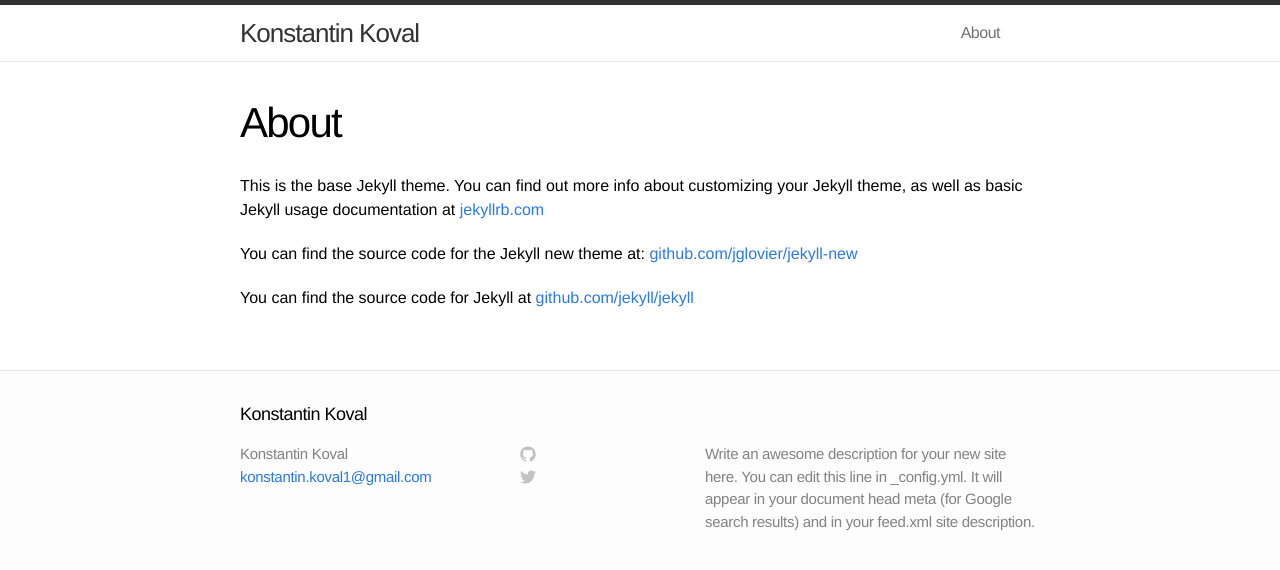
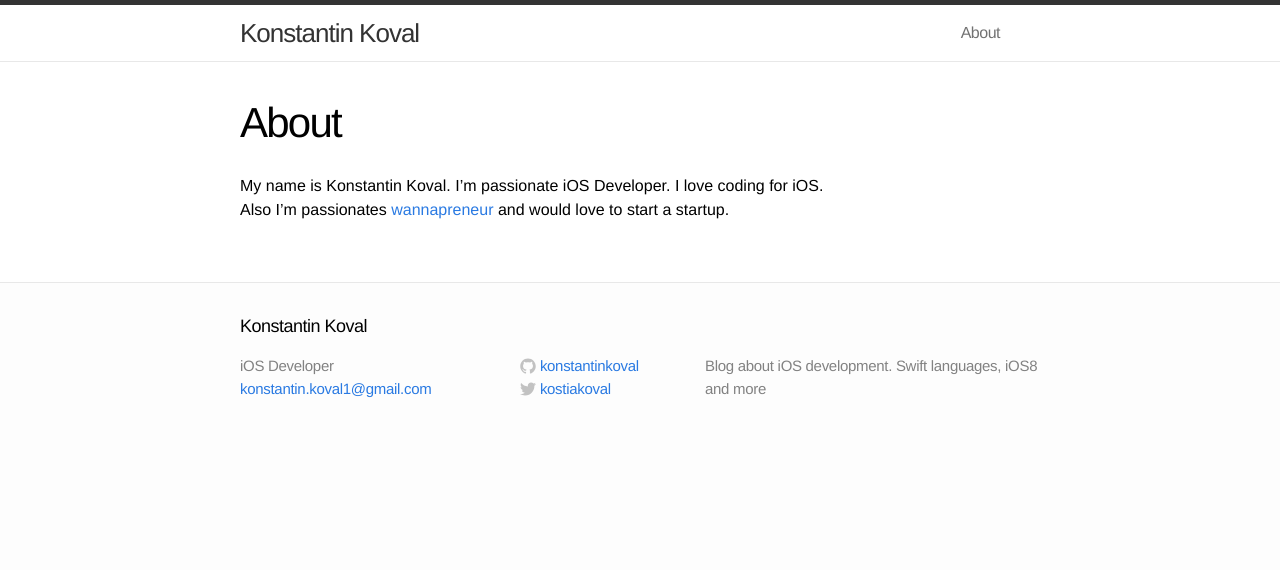
Before and after one commit to kostiakoval/kostiakoval.github.io, a Jekyll site: the page built from about.md, in a window 1280 px wide. Shown: the top 570 px of the page. Built offline with Jekyll 4.4.1, drawn with Linux system fonts in a browser that asks for light colours.

Commit message:
about page and default layout

```diff
--- a/_config.yml
+++ b/_config.yml
@@ -1,10 +1,15 @@
 # Site settings
 title: Konstantin Koval
+person_role: iOS Developer
+
 email: konstantin.koval1@gmail.com
-description: "Write an awesome description for your new site here. You can edit this line in _config.yml. It will appear in your document head meta (for Google search results) and in your feed.xml site description."
+description: "Blog about iOS development. Swift languages, iOS8 and more"
 baseurl: ""
 url: "http://yourdomain.com"
 
 # Build settings
 markdown: kramdown
 permalink: pretty
+
+twitteraccount: kostiakoval
+githubaccount: konstantinkoval
--- a/_includes/footer.html
+++ b/_includes/footer.html
@@ -6,7 +6,7 @@
 
     <div class="footer-col-1 column">
       <ul>
-        <li>{{ site.title }}</li>
+        <li> iOS Developer</li>
         <li><a href="mailto:{{ site.email }}">{{ site.email }}</a></li>
       </ul>
     </div>
@@ -14,7 +14,7 @@
     <div class="footer-col-2 column">
       <ul>
         <li>
-          <a href="https://github.com/{{ site.username }}">
+          <a href="https://github.com/{{ site.githubaccount }}">
             <span class="icon github">
               <svg version="1.1" class="github-icon-svg" xmlns="http://www.w3.org/2000/svg" xmlns:xlink="http://www.w3.org/1999/xlink" x="0px" y="0px"
                  viewBox="0 0 16 16" enable-background="new 0 0 16 16" xml:space="preserve">
@@ -29,11 +29,11 @@
                 c0,0.208,0.14,0.449,0.534,0.373c3.081-1.028,5.302-3.935,5.302-7.362C15.76,3.906,12.285,0.431,7.999,0.431z"/>
               </svg>
             </span>
-            <span class="username">{{ site.username }}</span>
+            <span class="username">{{ site.githubaccount }}</span>
           </a>
         </li>
         <li>
-          <a href="https://twitter.com/{{ site.username }}">
+          <a href="https://twitter.com/{{ site.twitteraccount }}">
             <span class="icon twitter">
               <svg version="1.1" class="twitter-icon-svg" xmlns="http://www.w3.org/2000/svg" xmlns:xlink="http://www.w3.org/1999/xlink" x="0px" y="0px"
                  viewBox="0 0 16 16" enable-background="new 0 0 16 16" xml:space="preserve">
@@ -46,7 +46,7 @@
                 c6.015,0,9.304-4.983,9.304-9.304c0-0.142-0.003-0.283-0.009-0.423C14.976,4.29,15.531,3.714,15.969,3.058z"/>
               </svg>
             </span>
-            <span class="username">{{ site.username }}</span>
+            <span class="username">{{ site.twitteraccount }}</span>
           </a>
         </li>
       </ul>
--- a/about.md
+++ b/about.md
@@ -4,8 +4,5 @@ title: About
 permalink: /about/
 ---
 
-This is the base Jekyll theme. You can find out more info about customizing your Jekyll theme, as well as basic Jekyll usage documentation at [jekyllrb.com](http://jekyllrb.com/)
-
-You can find the source code for the Jekyll new theme at: [github.com/jglovier/jekyll-new](https://github.com/jglovier/jekyll-new)
-
-You can find the source code for Jekyll at [github.com/jekyll/jekyll](https://github.com/jekyll/jekyll)
+My name is Konstantin Koval. I'm passionate iOS Developer. I love coding for iOS.
+Also I'm passionates [wannapreneur](http://www.wannapreneur.com) and would love to start a startup.
```
Also changed, not shown: _assets/github-icon.svg (added), _assets/menu-icon.svg (added), _assets/twitter-icon.svg (added), 2 other files.
